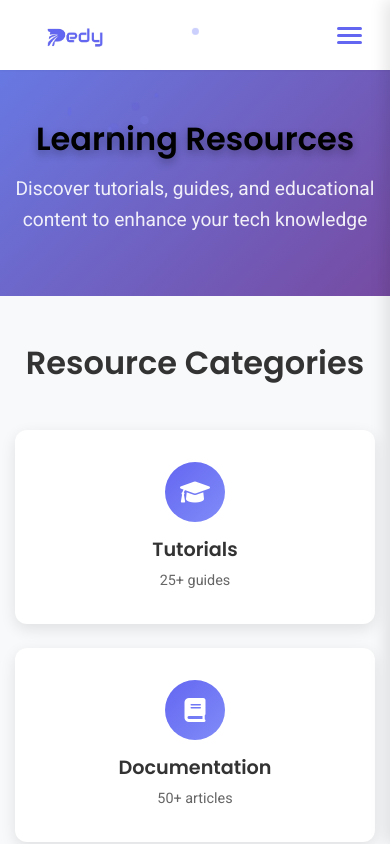
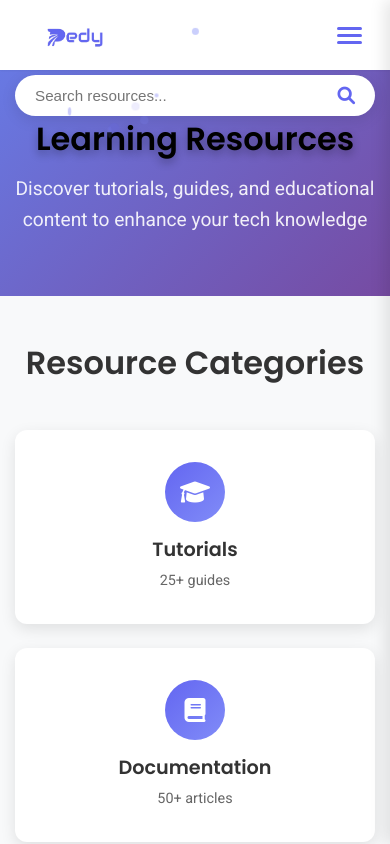
Before and after one commit to vouh/pedy, a plain HTML site: page pages/resources.html in a window 390 px wide. Shown: the top 844 px of the page. Drawn offline with Linux system fonts and the light colour scheme.

Commit message:
everything isfine

```diff
--- a/assets/css/main.css
+++ b/assets/css/main.css
@@ -874,10 +874,52 @@ h1, h2, h3, h4, h5, h6 {
         margin-left: auto; /* Push toggle to the right */
     }
 
-    /* Hide search and original cart icon from the header */
-    .search-container,
-    .cart-icon-link {
+    /* Hide elements on mobile */
+    .cart-icon-link,
+    .search-container:not(.mobile-search) {
         display: none;
+    }
+
+    /* Show mobile search container */
+    .search-container.mobile-search {
+        display: flex;
+        position: fixed;
+        top: 75px; /* Slightly below the header */
+        left: 15px;
+        right: 15px;
+        padding: 0;
+        background: transparent;
+        z-index: 999;
+        width: calc(100% - 30px);
+        box-sizing: border-box;
+        margin: 0 auto;
+    }
+
+    .search-container.mobile-search .search-input {
+        flex: 1;
+        border: none;
+        border-radius: 30px;
+        padding: 12px 20px;
+        font-size: 0.95rem;
+        box-shadow: 0 4px 15px rgba(0,0,0,0.1);
+        background: var(--white);
+    }
+
+    .search-container.mobile-search .search-btn {
+        position: absolute;
+        right: 5px;
+        top: 50%;
+        transform: translateY(-50%);
+        background: transparent;
+        border: none;
+        padding: 0 15px;
+        color: var(--primary-color);
+        font-size: 1.1rem;
+    }
+
+    .search-container.mobile-search .search-btn:hover {
+        background: transparent;
+        color: var(--primary-dark);
     }
 
     /* Position the nav menu off-screen for the toggle to work */
@@ -972,26 +1014,40 @@ h1, h2, h3, h4, h5, h6 {
         color: var(--white);
     }
 
+    /* Desktop search container */
     .search-container {
-        position: fixed;
-        top: 80px;
-        left: 20px;
-        right: 20px;
-        width: calc(100% - 40px);
-        z-index: 1000;
-        background: var(--white);
-        box-shadow: var(--shadow-md);
+        position: relative;
+        width: 400px;
+        margin: 0 20px;
     }
 
     .search-input {
         width: 100%;
         font-size: 1rem;
-        padding: 0.8rem;
+        padding: 0.8rem 1rem;
+        border: 1px solid #e2e8f0;
+        border-radius: 4px 0 0 4px;
+        outline: none;
+        transition: border-color 0.2s ease;
+    }
+
+    .search-input:focus {
+        border-color: var(--primary-color);
     }
 
     .search-btn {
         font-size: 1rem;
-        padding: 0.8rem 1.2rem;
+        padding: 0 1.2rem;
+        background: var(--primary-color);
+        color: white;
+        border: none;
+        border-radius: 0 4px 4px 0;
+        cursor: pointer;
+        transition: background-color 0.2s ease;
+    }
+
+    .search-btn:hover {
+        background: var(--primary-dark);
     }
 
     .hero {
--- a/pages/resources.html
+++ b/pages/resources.html
@@ -184,7 +184,7 @@
                 </ul>
             </nav>
             <div class="search-container">
-                <input type="text" placeholder="Search products, info, or jobs..." class="search-input">
+                <input type="text" placeholder="Search resources..." class="search-input">
                 <button class="search-btn">
                     <i class="fas fa-search"></i>
                 </button>
@@ -197,6 +197,14 @@
             </button>
         </div>
     </header>
+
+    <!-- Mobile Search Bar (Hidden on desktop) -->
+    <div class="search-container mobile-search">
+        <input type="text" placeholder="Search resources..." class="search-input">
+        <button class="search-btn">
+            <i class="fas fa-search"></i>
+        </button>
+    </div>
 
     <!-- Page Header -->
     <section class="page-header">
```
Also changed, not shown: index.html (+8 -0 lines), pages/accessories.html (+9 -1 lines), pages/contact.html (+8 -0 lines), pages/news.html (+8 -0 lines).
